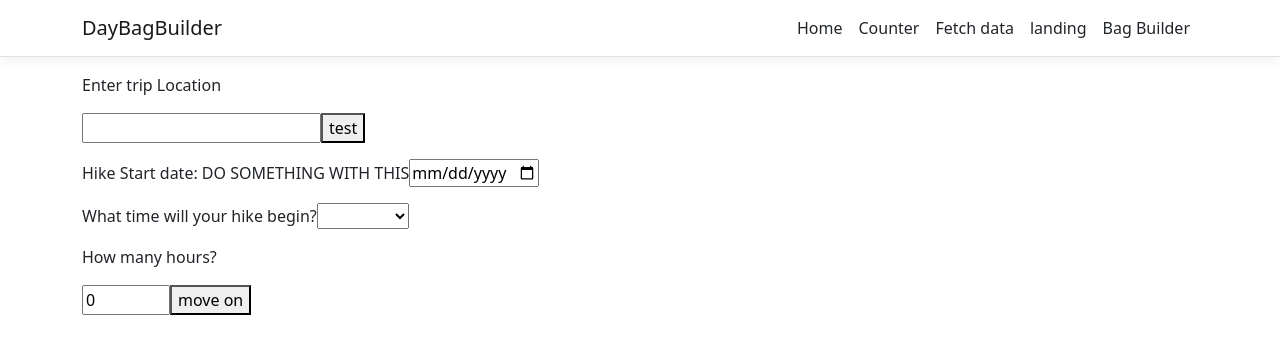
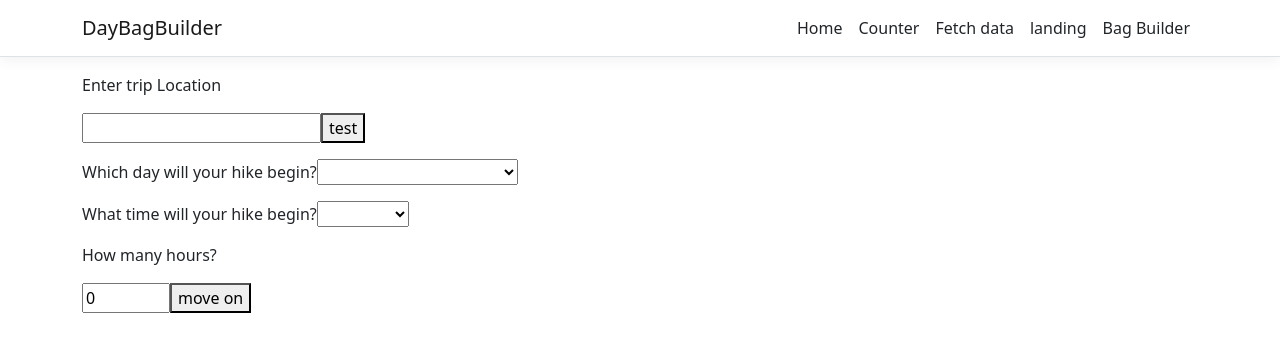
Before and after one commit to FoxFunctions/DayBagBuilder, an Angular app in the folder DayBagBuilder/ClientApp/: page /landing in a window 1280 px wide. Shown: the top 354 px of the page. Built offline with nearby package versions, Linux system fonts and the light colour scheme.

Commit message:
added logic to account for which day the trip is beginning. The logic for forecast display should be finished now

```diff
--- a/DayBagBuilder/ClientApp/src/app/bag-builder/bag-builder.component.html
+++ b/DayBagBuilder/ClientApp/src/app/bag-builder/bag-builder.component.html
@@ -7,15 +7,14 @@
 <p>{{f.current.temp_f}} F</p>
 <span>Wind: {{f.current.wind_mph}} mph {{f.current.wind_dir}}</span>
 
-<div *ngFor="let h of dailyForecast;">
-
-<p>Daily Test: {{h.day.maxtemp_f}}</p>
 </div>
 
+<div *ngIf="hourlyForecastDay1.length > 0">
 <h3>Hourly Forecast for {{forecastArray[0].forecast.forecastday[0].date}}</h3>
 <div *ngFor="let r of hourlyForecastDay1; index as j">
 
     <p>{{r.time}}: {{r.temp_f}} F</p>
+</div>
 </div>
 
 
--- a/DayBagBuilder/ClientApp/src/app/bag-builder/bag-builder.component.ts
+++ b/DayBagBuilder/ClientApp/src/app/bag-builder/bag-builder.component.ts
@@ -20,14 +20,13 @@ export class BagBuilderComponent implements OnInit {
   hourlyForecastDay1: Hour[] = [];
   hourlyForecastDay2: Hour[] = [];
   hourlyForecastDay3: Hour[] = [];
-  hikeTimeStartAsIndex: number = 100000;
+  hikeTimeStartAsIndex: number = 100000; // set to a high number for testing purposes in console log
 
 
   constructor(private weather: WeatherForecastService, private hikingBag: HikingBagService, private parks: ParksService) {
     this.GetTimeIndex();
     this.ShowForecast();
     console.log(weather.tripDuration);
-    console.log(weather.hikeTimeStart);
     console.log(this.hikeTimeStartAsIndex);
   }
 
@@ -35,38 +34,66 @@ export class BagBuilderComponent implements OnInit {
   }
   ShowForecast(): void {
     this.weather.GetForecast().subscribe((response) => {
+      //creating a daily forecast array
     this.forecastArray.push(response);
       for (let i = 0; i < this.forecastArray[0].forecast.forecastday.length; i ++){
         this.dailyForecast.push(this.forecastArray[0].forecast.forecastday[i]);
       }
+      // creating hourly forecast arrays for each day in the daily array.
       for (let i = 0; i < this.forecastArray[0].forecast.forecastday[0].hour.length; i ++){
         this.hourlyForecastDay1.push(this.forecastArray[0].forecast.forecastday[0].hour[i]);
         this.hourlyForecastDay2.push(this.forecastArray[0].forecast.forecastday[1].hour[i]);
         this.hourlyForecastDay3.push(this.forecastArray[0].forecast.forecastday[2].hour[i]);
       }
+      //these for loops will remove the initial items in the array so that the forecast is starting at the desired trip start time
       for (let i = 0; i < this.hikeTimeStartAsIndex; i++){
+        if (this.weather.hikeDayStart === "today"){
         this.hourlyForecastDay1.shift();
+        }
+        else if (this.weather.hikeDayStart ==="tomorrow"){
+          this.hourlyForecastDay2.shift();
+        }
+        else if (this.weather.hikeDayStart ==="the-day-after"){
+          this.hourlyForecastDay3.shift();
+        }
       }
+      // this statement will reduce the daily forecast array for day 1 to only show the forecast for your trips duration
       this.hourlyForecastDay1.splice(this.weather.tripDuration);
 
-      if (this.hikeTimeStartAsIndex + this.weather.tripDuration > 23 && this.hikeTimeStartAsIndex + this.weather.tripDuration < 47){
-        this.hourlyForecastDay2.splice((this.hikeTimeStartAsIndex + this.weather.tripDuration)-24);
+      // accounting for all conditions with a trip beginning today. if hikeDayStart is today and hikeTimestartAsIndex + tripDuration is < 23, the trip will not go into the second day or and those arrays will be set to empty
+      if (this.weather.hikeDayStart === "today"){
+        if (this.hikeTimeStartAsIndex + this.weather.tripDuration > 23 && this.hikeTimeStartAsIndex + this.weather.tripDuration < 47){
+          this.hourlyForecastDay2.splice((this.hikeTimeStartAsIndex + this.weather.tripDuration)-24);
+          this.hourlyForecastDay3 = [];
+      } else if (this.hikeTimeStartAsIndex + this.weather.tripDuration < 23){
+        this.hourlyForecastDay2 = [];
+        this.hourlyForecastDay3 = [];
       }
-      else if (this.hikeTimeStartAsIndex + this.weather.tripDuration >= 47){
-        this.hourlyForecastDay3.splice((this.hikeTimeStartAsIndex + this.weather.tripDuration) - 48);
+      else if (this.hikeTimeStartAsIndex + this.weather.tripDuration > 47){
+        this.hourlyForecastDay3.splice((this.hikeTimeStartAsIndex + this.weather.tripDuration)-48);
       }
-
-      if (this.hikeTimeStartAsIndex + this.weather.tripDuration < 23){
-        this.hourlyForecastDay2 = [];
-        this.hourlyForecastDay3= [];
-      }
-      else if (this.hikeTimeStartAsIndex + this.weather.tripDuration > 23 && this.hikeTimeStartAsIndex + this.weather.tripDuration < 47){
-        this.hourlyForecastDay3= [];
-      }
-
+    }
+    // accountint for all conditions with a trip beginning tomororw
+    if (this.weather.hikeDayStart === "tomorrow"){
+      this.hourlyForecastDay1 = [];
+      this.hourlyForecastDay2.splice(this.weather.tripDuration);
+       if (this.hikeTimeStartAsIndex + this.weather.tripDuration > 23 && this.hikeTimeStartAsIndex + this.weather.tripDuration <47){
+        this.hourlyForecastDay3.splice((this.hikeTimeStartAsIndex + this.weather.tripDuration)-24);
+       }
+       else if (this.hikeTimeStartAsIndex + this.weather.tripDuration <23){
+         this.hourlyForecastDay3 = [];
+       }
+    }
+    // accounting for limited conditions that may occur with a trip starting the-day-after
+    if (this.weather.hikeDayStart === "the-day-after"){
+      this.hourlyForecastDay1 = [];
+      this.hourlyForecastDay2 = [];
+      this.hourlyForecastDay3.splice(this.weather.tripDuration);
+    }
     });
 
   }
+  // creating a variable for the index of the hourly array. This is used to display only the correct forecast for the user's trip info.
   GetTimeIndex(): void {
     if (this.weather.hikeStringStart === "00:00"){
       this.hikeTimeStartAsIndex = 0;
--- a/DayBagBuilder/ClientApp/src/app/landing/landing.component.html
+++ b/DayBagBuilder/ClientApp/src/app/landing/landing.component.html
@@ -5,13 +5,15 @@
 <p *ngIf="tripLocation !== ''">Cool, you're going to {{tripLocation}}</p>
 <p></p>
 
-<label for="start">Hike Start date: DO SOMETHING WITH THIS</label>
+<label for="Date">Which day will your hike begin?</label>
 
-<input type="date" id="start" name="trip-start"
-       value=""
-       min="2022-06-20" max="2040-12-31" [(ngModel)]="hikeDateStart">
+<select name="Date" id="Date" [(ngModel)]="hikeDayStart">
+  <option value="today">Today</option>
+  <option value="tomorrow">Tomorrow</option>
+  <option value="the-day-after">The day after tomorrow</option>
+</select>
 
-       <p></p>
+<p></p>
 
 <label for="HikeStart">What time will your hike begin?</label>
 
--- a/DayBagBuilder/ClientApp/src/app/landing/landing.component.ts
+++ b/DayBagBuilder/ClientApp/src/app/landing/landing.component.ts
@@ -24,9 +24,8 @@ export class LandingComponent implements OnInit {
   activitiesArray: string[]= [];
   tripDuration: number = 0;
   tripLocation: string = "";
-  hikeTimeStart: Date = new Date();
-  hikeDateStart: Date = new Date();
   hikeStringStart: string = "";
+  hikeDayStart: string = "";
 
   constructor(private weather: WeatherForecastService, private hikingBag: HikingBagService, private parks: ParksService, private router: Router) {
 
@@ -41,13 +40,11 @@ export class LandingComponent implements OnInit {
   }
 
   GetTripDurationAndMoveToBagBuilder(): void{
-    this.weather.hikeTimeStart.setMinutes(0);
     this.weather.tripDuration = this.tripDuration;
     this.parks.locationString2 = this.locationString2;
     this.weather.locationString2 = this.locationString2;
-    this.weather.hikeTimeStart = this.hikeTimeStart;
-    this.weather.hikeDateStart = this.hikeDateStart;
     this.weather.hikeStringStart = this.hikeStringStart;
+    this.weather.hikeDayStart = this.hikeDayStart;
 
     this.router.navigateByUrl(`bag-builder`);
   }
--- a/DayBagBuilder/ClientApp/src/app/weather-forecast.service.ts
+++ b/DayBagBuilder/ClientApp/src/app/weather-forecast.service.ts
@@ -9,8 +9,7 @@ import { WeatherForecast } from './WeatherForecast';
 export class WeatherForecastService {
 locationString2: string = "";
 tripDuration: number = 0;
-hikeTimeStart: Date = new Date();
-hikeDateStart: Date = new Date();
+hikeDayStart: string = "";
 hikeStringStart: string = "";
   constructor(private http: HttpClient) { }
 
```
